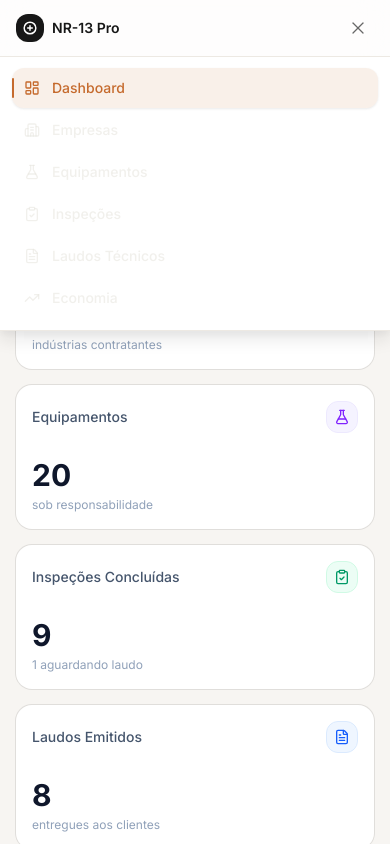
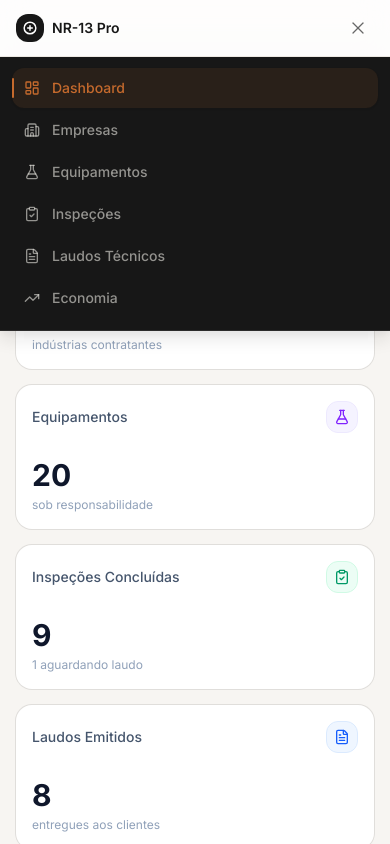
Before and after one commit to fluxsdigital/nr13pro, a Next.js app: page / in a window 390 px wide. Both pictures are taken after a click on the button 358 px from the left and 28 px from the top of the page. Shown: the top 844 px of the page. Built offline with nearby package versions, Linux system fonts and the light colour scheme.

Commit message:
fix: mobile dropdown dark theme matching desktop sidebar

```diff
--- a/src/components/layout/sidebar.tsx
+++ b/src/components/layout/sidebar.tsx
@@ -159,7 +159,7 @@ export function Sidebar() {
             animate={{ opacity: 1, height: "auto" }}
             exit={{ opacity: 0, height: 0 }}
             transition={{ duration: 0.2 }}
-            className="md:hidden fixed top-14 left-0 right-0 z-40 bg-white border-b border-[#EDE9E3] overflow-hidden shadow-lg"
+            className="md:hidden fixed top-14 left-0 right-0 z-40 bg-sidebar text-sidebar-foreground border-b border-sidebar-border overflow-hidden shadow-lg"
           >
             <nav className="p-3 space-y-0.5">
               <NavItems />
```
